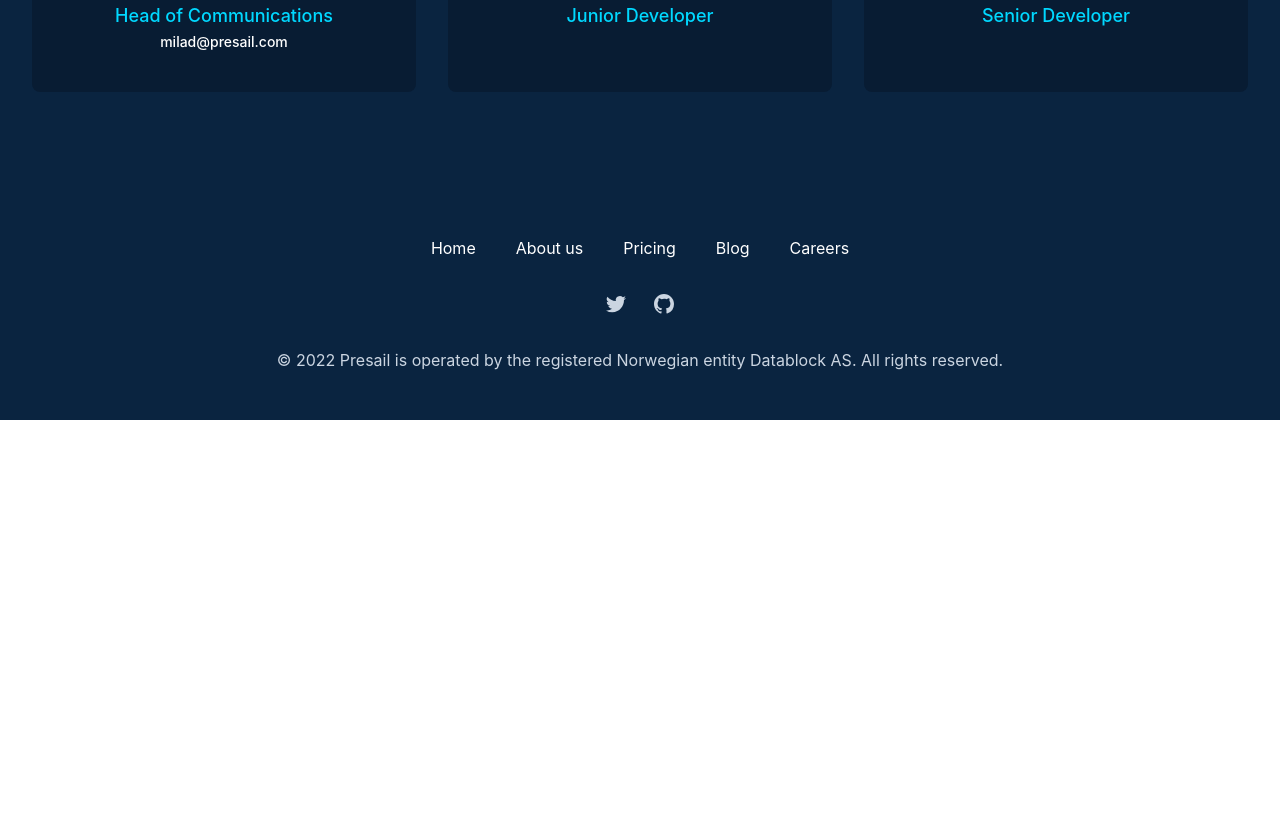
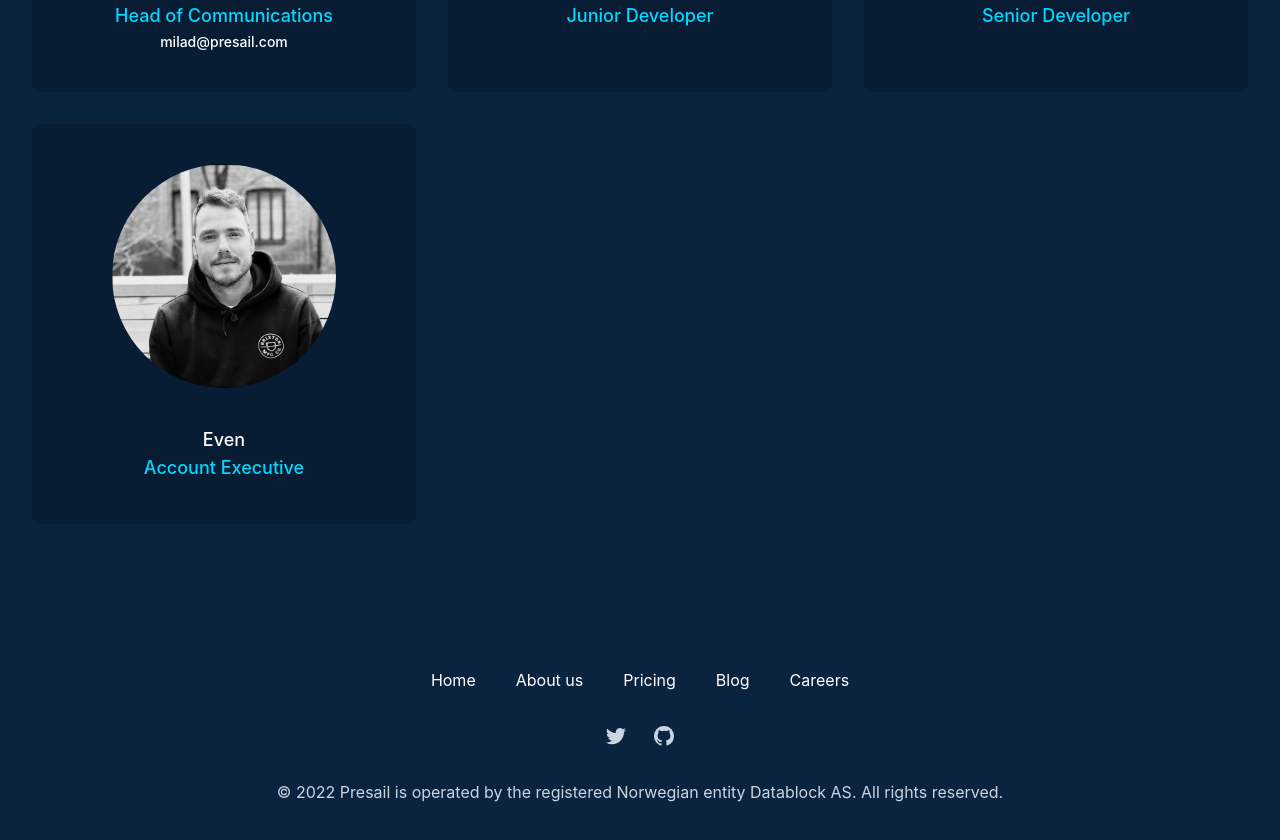
Before and after one commit to datablock-ai/presail-website, a Next.js app: page /about in a window 1280 px wide. Shown: the part 1304-2144 px from the top of the page. Before the commit the page ends 1724 px from the top, so only its background shows below. Built offline with nearby package versions, Linux system fonts and the light colour scheme.

Commit message:
Add Even

```diff
--- a/components/Employees.js
+++ b/components/Employees.js
@@ -40,6 +40,13 @@ const people = [
     role: 'Senior Developer',
     imageUrl:
       '/team/august.webp',
+    twitterUrl: '#',
+  },
+  {
+    name: 'Even',
+    role: 'Account Executive',
+    imageUrl:
+      '/team/even.webp',
     twitterUrl: '#',
   },
 ]
```
Also changed, not shown: public/team/even.webp (added).
